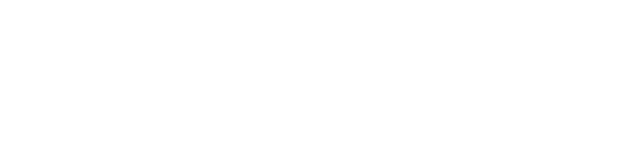
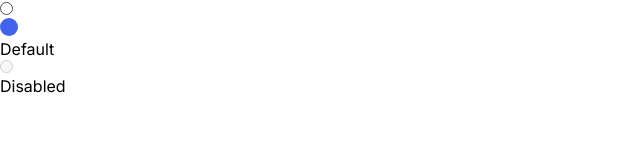
Before and after one commit to js-tasks-ru/htmlcss-20220414_roman645, a website: page 07-lection5/02-radio/index.html in a window 1280 px wide. Shown: the whole page, without its empty margins (0-640 px from the left). Drawn offline with Linux system fonts and the light colour scheme.

Commit message:
radio_solution

```diff
--- a/07-lection5/02-radio/index.html
+++ b/07-lection5/02-radio/index.html
@@ -1,11 +1,30 @@
 <!DOCTYPE html>
-<!-- Страница радио -->
 <html lang="ru">
     <head>
         <link rel="stylesheet" href="../../assets/css/main.css">
         <link rel="stylesheet" href="./radio.css">
     </head>
     <body>
+        <label class="radio">
+            <input class="radio__input" type="radio">
+            <div class="radio__state">
+                <div class="radio__control">
+                    <span class="radio__icon">
+                        <svg width="18" height="18" viewBox="0 0 18 18" fill="none" xmlns="http://www.w3.org/2000/svg">
+                            <rect width="18" height="18" rx="9" fill="#4263EB"/>
+                        </svg>
+                    </span>
+                </div>
+                <div class="radio__title">Default</div>
+            </div>
+        </label>
 
+    <label class="radio">
+        <input class="radio__input" type="radio" disabled>
+        <div class="radio__state">
+            <div class="radio__control"></div>
+            <div class="radio__title">Disabled</div>
+        </div>
+    </label>
     </body>
 </html>
--- a/07-lection5/02-radio/radio.css
+++ b/07-lection5/02-radio/radio.css
@@ -0,0 +1,3 @@
+.radio {
+
+}
```
